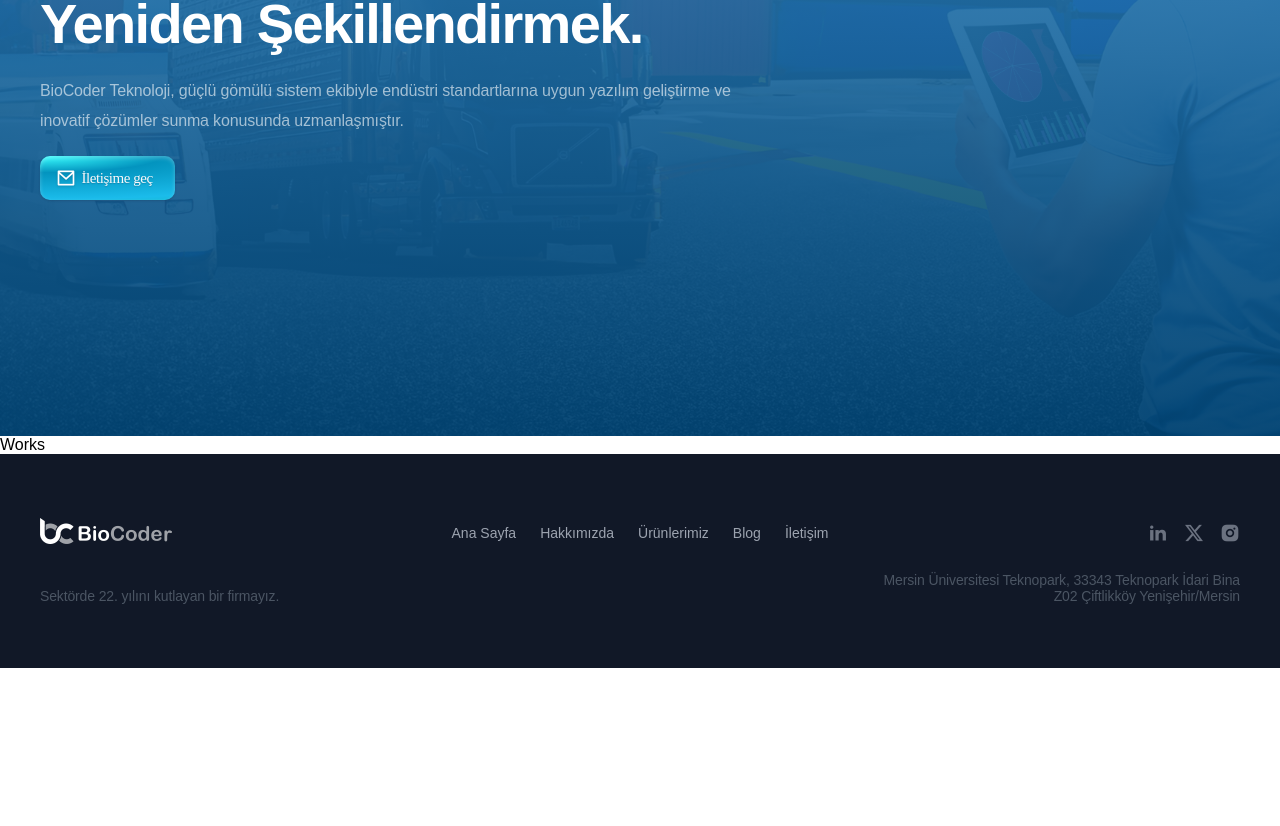
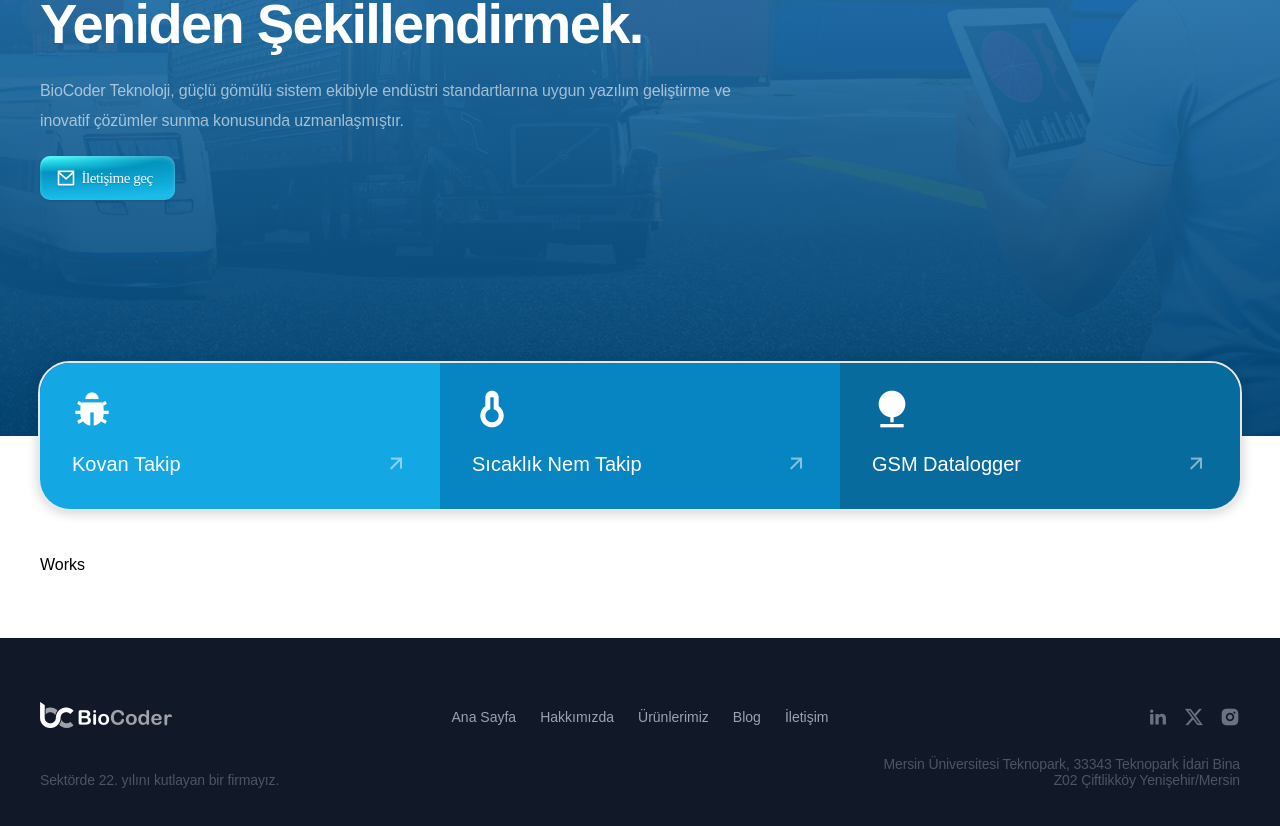
Before and after one commit to ayhangad/Biocoder-Website, a React (Vite) app: page / in a window 1280 px wide. Shown: the part 484-1310 px from the top of the page. Before the commit the page ends 1152 px from the top, so only its background shows below. Built offline with nearby package versions, Linux system fonts and the light colour scheme; a web font is replaced by a local one.

Commit message:
Floating Product Menu Applied

```diff
--- a/src/index.css
+++ b/src/index.css
@@ -1,3 +1,17 @@
+/*---Primary Color Classes---*/
+.jordy-blue-500 {
+  background-color: #13A7E4;
+}
+
+.jordy-blue-600 {
+  background-color: #0785C2;
+}
+
+.jordy-blue-700 {
+  background-color: #076B9D;
+}
+
+/*---Main---*/
 body {
   min-height: 100vh;
   height: 100%;
@@ -9,9 +23,11 @@ body {
   justify-content: center;
   font-family: 'Manrope', sans-serif;
 }
-a{
+
+a {
   cursor: pointer;
 }
+
 .container {
   height: 100vh;
   margin: auto;
@@ -252,6 +268,7 @@ header {
 
 /*---Hero Section---*/
 .hero {
+  position: relative;
   display: flex;
   flex-direction: row;
   width: 100%;
@@ -326,3 +343,68 @@ header {
   padding: 0;
   margin: 0;
 }
+
+/*---Floating Menu---*/
+.floating-menu {
+  position: absolute;
+  bottom: -75px;
+  display: flex;
+  width: 100%;
+  max-width: 1200px;
+  border-radius: 32px;
+  border: 2px solid var(--Gray-200, #E5E7EB);
+  box-shadow: 0px 2px 12px 0px rgba(18, 18, 18, 0.20);
+  overflow: hidden;
+}
+
+.floating-item {
+  display: flex;
+  padding: 24px 32px;
+  flex-direction: column;
+  justify-content: flex-end;
+  align-items: flex-start;
+  gap: 12px;
+  flex: 1 0 0;
+  transition: 0.3s;
+}
+
+.floating-item:hover {
+  cursor: pointer;
+  background-color: #3DBEF3;
+  transition: 0.3s;
+}
+.floating-item:hover span i{
+  opacity: 1;
+  transition: 0.3s;
+}
+
+.floating-item i {
+  font-size: 40px;
+  color: white;
+}
+
+.floating-item span {
+  font-size: 20px;
+  color: white;
+  display: flex;
+  flex-direction: row;
+  justify-content: space-between;
+  align-items: center;
+  width: 100%;
+  padding: 8px 0;
+}
+
+.floating-item span i {
+  font-size: 24px;
+  opacity: 0.5;
+  transition: 0.3s;
+}
+
+
+/*---Products Section---*/
+.products {
+  width: 100%;
+  max-width: 1200px;
+  margin: auto;
+  padding: 120px 0 64px;
+}
--- a/src/pages/Home.jsx
+++ b/src/pages/Home.jsx
@@ -24,6 +24,26 @@ const Home = () => {
                         </div>
                     </div>
                 </div>
+                <div className="floating-menu">
+                    <div className="floating-item jordy-blue-500">
+                        <i className='ri-bug-fill'></i>
+                        <span>
+                            Kovan Takip <i className='ri-arrow-right-up-line'></i>
+                        </span>
+                    </div>
+                    <div className="floating-item jordy-blue-600">
+                        <i className='ri-temp-hot-fill'></i>
+                        <span>
+                            Sıcaklık Nem Takip <i className='ri-arrow-right-up-line'></i>
+                        </span>
+                    </div>
+                    <div className="floating-item jordy-blue-700">
+                        <i className='ri-map-pin-4-fill'></i>
+                        <span>
+                            GSM Datalogger <i className='ri-arrow-right-up-line'></i>
+                        </span>
+                    </div>
+                </div>
             </div>
             <div className='products'>
                 Works
```
